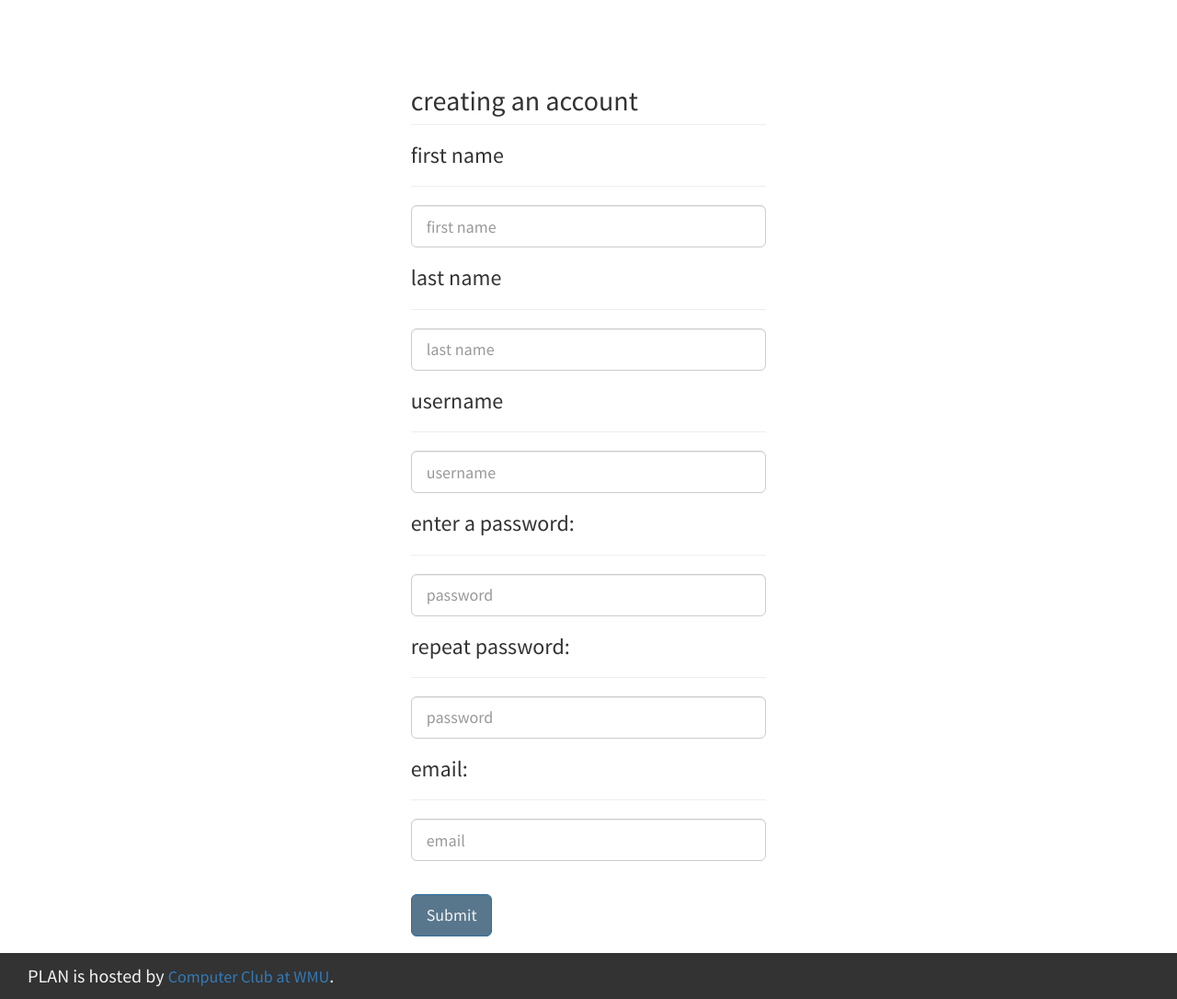
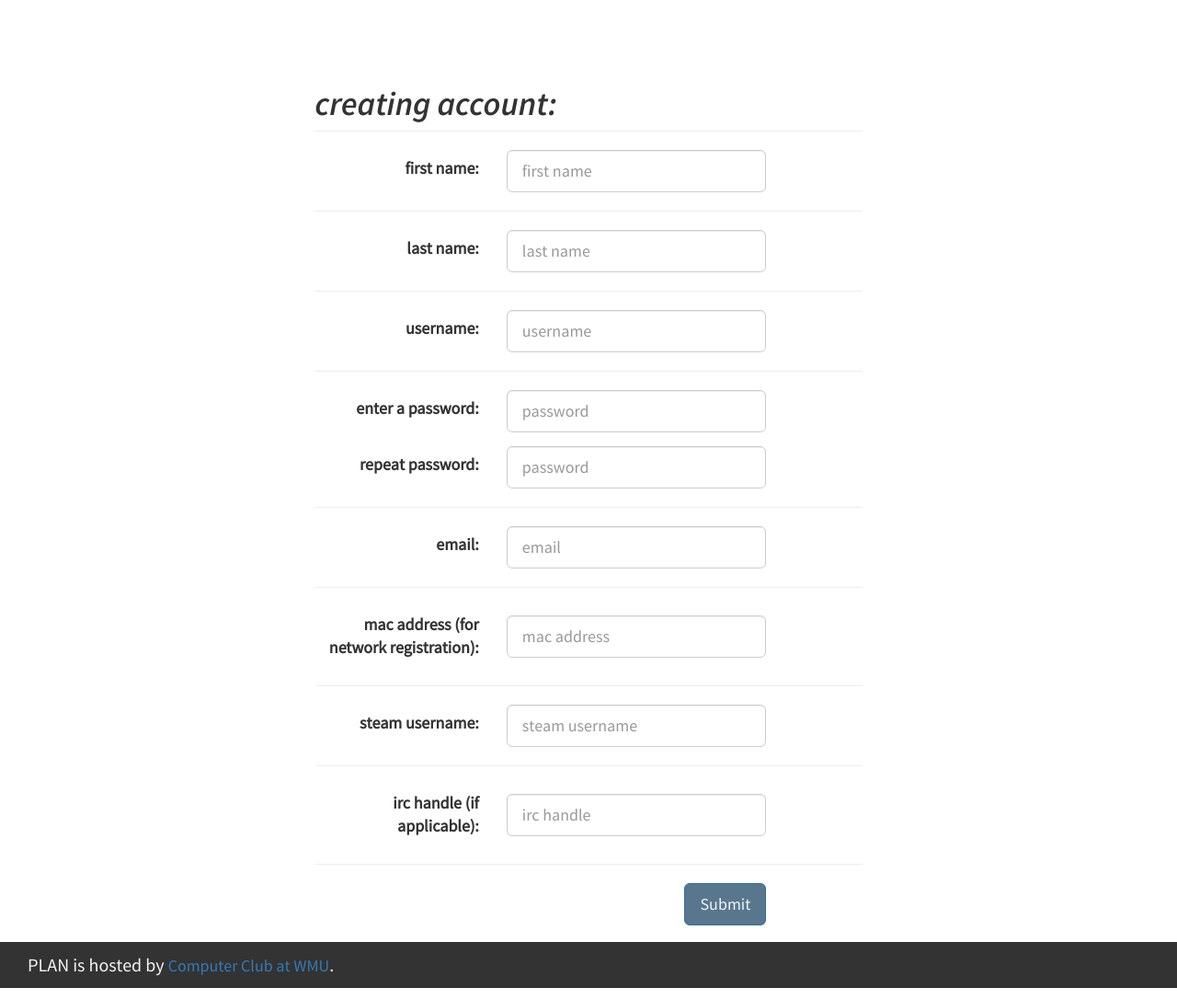
Before and after one commit to ccowmu/whatistheplan.com, a Django app: page /signup/ in a window 1280 px wide. Shown: the part 53-1139 px from the top of the page at 92% size. Run offline with Django 3.2, Linux system fonts and the light colour scheme; some libraries are stand-ins or nearby versions.

Commit message:
Edited about text, added italic bold font for form headings.

```diff
--- a/whatistheplan/static/css/plan.css
+++ b/whatistheplan/static/css/plan.css
@@ -6,6 +6,14 @@
   src: local('Source Sans Pro'), local('SourceSansPro-Regular'), url(../font/SourceSansPro.ttf) format('truetype');
 }
 
+@font-face {
+  font-family: 'Source Sans Pro Semibold Italic';
+  font-style: normal;
+  font-weight: 400;
+  src: local('Source Sans Pro'), local('SourceSansPro-Italic'), url(../font/SourceSansPro-SemiboldItalic.ttf) format('truetype');
+}
+
+
 * {
   font-size: 18px;
   font-family: 'Source Sans Pro', sans-serif;
@@ -13,6 +21,11 @@
 
 html, body {
   max-height: 100%;
+}
+
+.bold-italic {
+  font-size: 36px !important;
+  font-family: 'Source Sans Pro Semibold Italic';
 }
 
 #content-container {
@@ -68,10 +81,12 @@ a.custom-link {
   color: #58778D;
 }
 
+/* Overwrite default background */
 .navbar-inverse {
  background: #333333 !important;
 }
 
+/* Bottom navbar */
 #bottom-nav {
   width: 100%;
   height: 50px;
@@ -88,3 +103,9 @@ a.custom-link {
 .li-nav-pad-left {
   padding-left: 30px;
 }
+
+/* Fix two line (eg wrapped) input labels not lining up with input fields */
+.form-control.two-line-input {
+  margin-top: 10px;
+  margin-bottom: 10px;
+}
--- a/whatistheplan/templates/home.html
+++ b/whatistheplan/templates/home.html
@@ -6,6 +6,7 @@
 <div class="row">
   <div class="col-md-offset-2 col-md-8">
     <h2 class="h2">Welcome to PLAN!</h2><hr>
+    <p>PLAN is a real abstract kind of neat-o thing you should check out.</p>
   <!-- end div.col-md-offset-2.col-md-8 -->
   </div>
 <!-- end div.row -->
--- a/whatistheplan/templates/signup.html
+++ b/whatistheplan/templates/signup.html
@@ -4,32 +4,90 @@
 {% block body_block %}
 
 <div class="row">
-  <div class="col-md-4 col-md-offset-4">
-    <form action="/signup" action="post">
-      <h2 class="page-header">creating an account</h2>
+  <div class="col-md-6 col-md-offset-3">
+    <form class="form-horizontal" action="/signup" action="post">
+      <h2 class="page-header bold-italic">creating account:</h2>
 
-      <p><h3 class="h3">first name</h3><hr>
-      <p><input class="form-control input-lg" type="text" name="firstname" placeholder="first name">
+      <div class="form-group">
+        <label for="firstname" class="control-label col-xs-4">first name:</label>
+        <div class="col-xs-6">
+          <input class="form-control input-lg" id="firstname-form" type="text" name="firstname" placeholder="first name">
+        </div>
+      </div>
+      <hr>
 
-      <p><h3 class="h3">last name</h3><hr>
-      <p><input class="form-control input-lg" type="text" name="lastname" placeholder="last name">
+      <div class="form-group">
+        <label for="lastname" class="control-label col-xs-4">last name:</label>
+        <div class="col-xs-6">
+          <input class="form-control input-lg" id="lastname-form" type="text" name="lastname" placeholder="last name">
+        </div>
+      </div>
+      <hr>
 
-      <p><h3 class="h3">username</h3><hr>
-      <p><input class="form-control input-lg" type="text" name="username" placeholder="username">
+      <div class="form-group">
+        <label for="username" class="control-label col-xs-4">username:</label>
+        <div class="col-xs-6">
+          <input class="form-control input-lg" id="username-form" type="text" name="username" placeholder="username">
+        </div>
+      </div>
+      <hr>
 
-      <h3 class="h3">enter a password:</h3><hr>
-      <p><input class="form-control input-lg" type="password" name="password" placeholder="password">
+      <div class="form-group">
+        <label for="password" class="control-label col-xs-4">enter a password:</label>
+        <div class="col-xs-6">
+          <input class="form-control input-lg" id="password-form" type="password" name="password" placeholder="password">
+        </div>
+      </div>
 
-      <h3 class="h3">repeat password:</h3><hr>
-      <p><input class="form-control input-lg" type="password" name="password" placeholder="password">
+      <div class="form-group">
+        <label for="password" class="control-label col-xs-4">repeat password:</label>
+        <div class="col-xs-6">
+          <input class="form-control input-lg" id="password-form" type="password" name="password" placeholder="password">
+        </div>
+      </div>
+      <hr>
 
-      <h3 class="h3">email:</h3><hr>
-      <p><input class="form-control input-lg" type="text" name="email" placeholder="email"><br>
+      <div class="form-group">
+        <label for="email" class="control-label col-xs-4">email:</label>
+        <div class="col-xs-6">
+          <input class="form-control input-lg" id="email-form" type="email" name="email" placeholder="email">
+        </div>
+      </div>
+      <hr>
 
-      <p><button class="btn btn-lg btn-primary btn-custom" type='submit'>Submit</button>
+      <div class="form-group">
+        <label for="mac" class="control-label col-xs-4">mac address (for network registration):</label>
+        <div class="col-xs-6">
+          <input class="form-control input-lg two-line-input" id="mac-form" type="text" name="mac" placeholder="mac address">
+        </div>
+      </div>
+      <hr>
+
+      <div class="form-group">
+        <label for="steam" class="control-label col-xs-4">steam username:</label>
+        <div class="col-xs-6">
+          <input class="form-control input-lg" id="steam-form" type="text" name="steam" placeholder="steam username">
+        </div>
+      </div>
+      <hr>
+
+      <div class="form-group">
+        <label for="irc" class="control-label col-xs-4">irc handle (if applicable):</label>
+        <div class="col-xs-6">
+          <input class="form-control input-lg two-line-input" id="irc-form" type="text" name="irc" placeholder="irc handle">
+        </div>
+      </div>
+      <hr>
+
+      <div class="row">
+        <div class="col-xs-2 col-xs-offset-8">
+          <button class="btn btn-lg btn-primary pull-right btn-custom" type='submit'>Submit</button>
+        </div>
+      </div>
     </form>
     <!-- end div.col-md-4.col-md-offset-4 -->
   </div>
 <!-- end div.row -->
 </div>
+
 {% endblock %}
--- a/whatistheplan/views.py
+++ b/whatistheplan/views.py
@@ -2,6 +2,7 @@ from django.template import RequestContext, loader
 from django.http import HttpResponse
 from django.shortcuts import render_to_response
 
+# Render the main web app views
 def index(request):
     context = RequestContext(request)
     return render_to_response('home.html', {}, context_instance=context)
```
Also changed, not shown: whatistheplan/templates/about.html (+9 -7 lines), whatistheplan/templates/login.html (+22 -9 lines), whatistheplan/static/font/SourceSansPro-SemiboldItalic.ttf (added).
